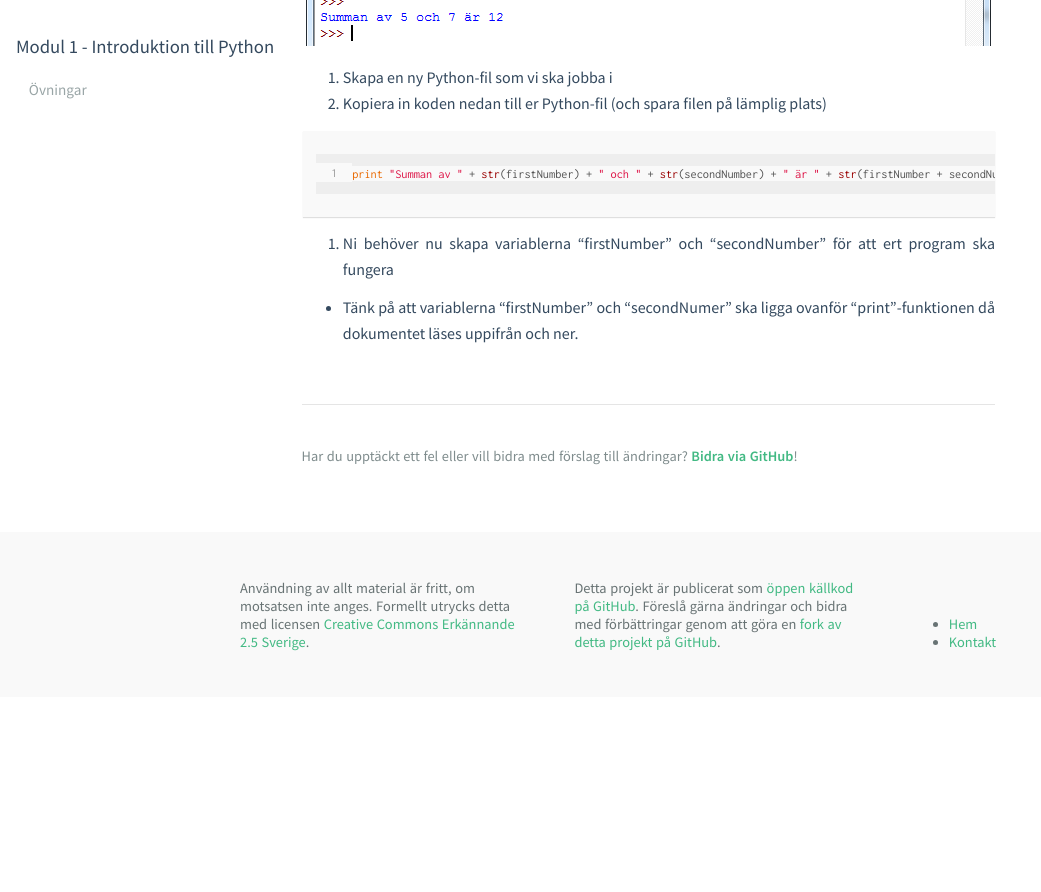
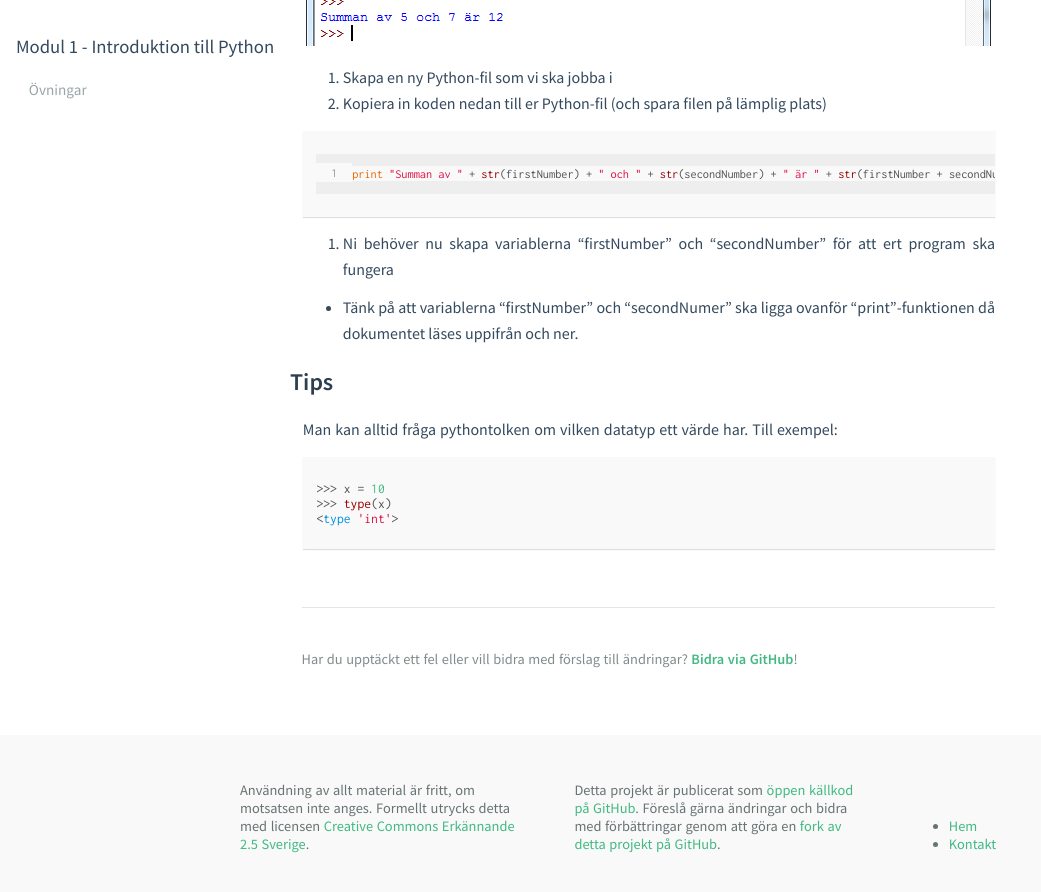
Before and after one commit to mau-dvmt/ia-python, a Jekyll site: the page built from modules/m1/exercises/L03.md, in a window 1280 px wide and 900 px high, scrolled down 1983 px. Shown: the top 892 px of the window, without its empty margins (0-1041 px from the left). Built offline with Jekyll 4.4.1, drawn with Linux system fonts in a browser that asks for light colours; before the commit the page ends 2680 px from its top, so only the background shows below that.

Commit message:
Slight tweaks to M1

```diff
--- a/modules/m1/exercises/L03.md
+++ b/modules/m1/exercises/L03.md
@@ -82,3 +82,13 @@ print "Summan av " + str(firstNumber) + " och " + str(secondNumber) + " är " +
 3. Ni behöver nu skapa variablerna "firstNumber" och "secondNumber" för att ert program ska fungera
 
 * Tänk på att variablerna "firstNumber" och "secondNumer" ska ligga ovanför "print"-funktionen då dokumentet läses uppifrån och ner.
+
+## Tips
+
+Man kan alltid fråga pythontolken om vilken datatyp ett värde har. Till exempel:
+
+{% highlight python %}
+>>> x = 10
+>>> type(x)
+<type 'int'>
+{% endhighlight %}
```
Also changed, not shown: modules/m1/exercises/L01.md (+2 -2 lines).
